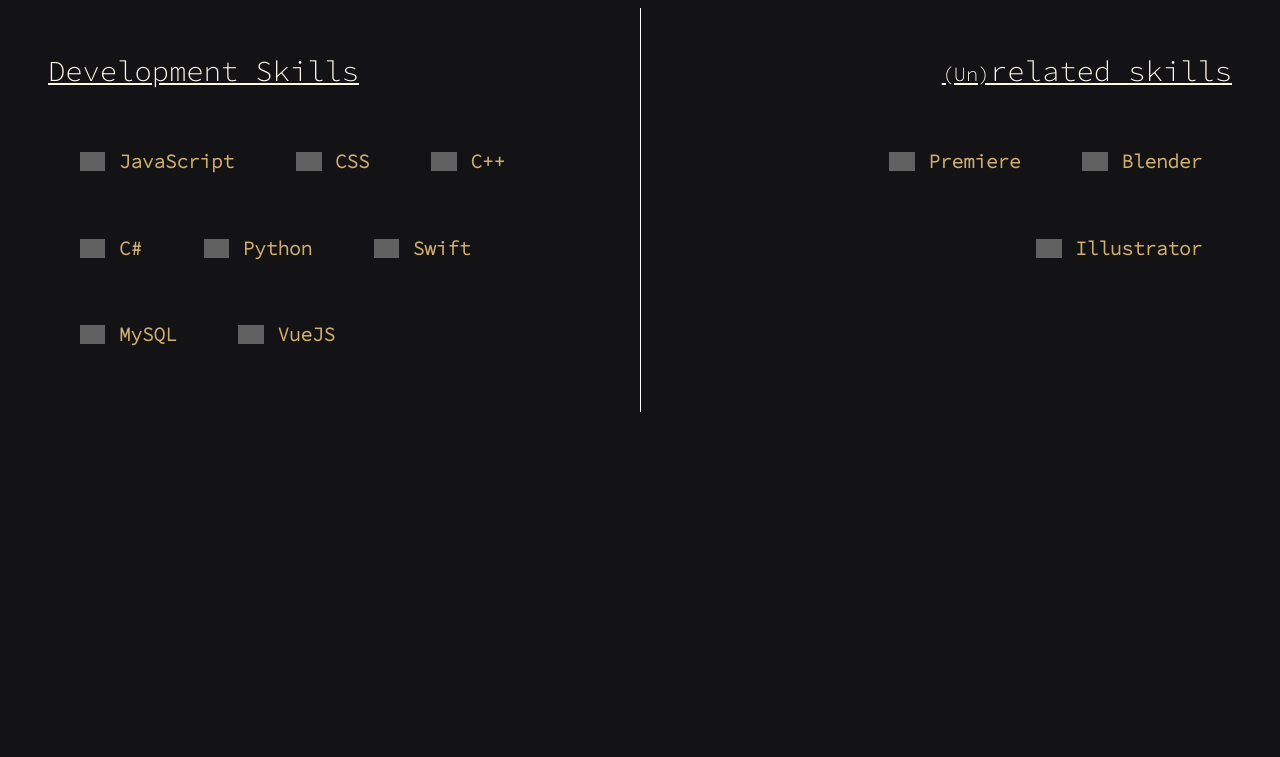
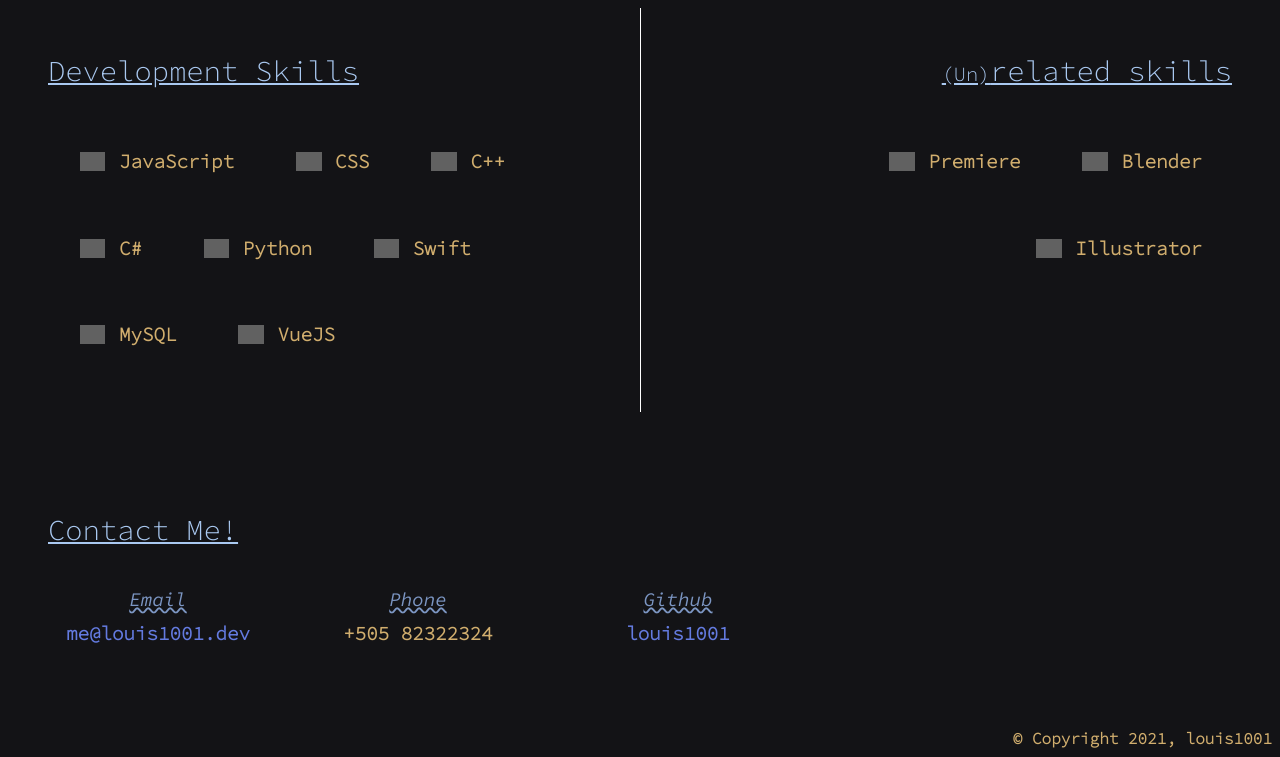
Before and after one commit to louis1001/louis1001.github.io, a plain HTML site: page en.html in a window 1280 px wide. Shown: the part 574-1331 px from the top of the page. Before the commit the page ends 1074 px from the top, so only its background shows below. Drawn offline with Linux system fonts and the light colour scheme; grey boxes are pictures that could not be loaded; a web font is replaced by a local one.

Commit message:
Adds some contact info and copyright.

```diff
--- a/assets/styles/styles.css
+++ b/assets/styles/styles.css
@@ -3,7 +3,9 @@ html {
     --main-col: rgb(209, 174, 110);
     --heading-col: rgb(219, 151, 95);
     --sub-heading-col: rgb(199, 207, 212);
-    --sec-heading-col: rgb(255 249 234);
+    --sec-heading-col: rgb(170 201 241);
+    --h4-col: rgb(124 150 195);
+    --link-col: rgb(100, 123, 224);
 }
 
 body {
@@ -12,6 +14,19 @@ body {
     font-family: 'Source Code Pro', monospace;
     font-weight: bold;
     font-size: 1.2rem;
+}
+
+main {
+    padding: 0 40px;
+}
+
+a {
+    color: var(--link-col);
+    text-decoration: none;
+}
+
+a:visited {
+    color: unset;
 }
 
 *::selection {
@@ -47,6 +62,14 @@ h3 {
     font-size: 1.8rem;
 }
 
+h4 {
+    color: var(--h4-col);
+    font-weight: lighter;
+    text-decoration: .08em underline wavy;
+    margin: 10px 0;
+    font-style: italic;
+}
+
 header img {
     max-width: 200px;
     border-radius: 100%;
@@ -77,7 +100,6 @@ img {
 #top-banner {
     display: flex;
     justify-content: space-between;
-    padding: 0 40px;
 }
 
 #top-banner>section {
@@ -125,7 +147,26 @@ img {
     flex-direction: row-reverse;
 }
 
+/* Contact Section */
+#contact {
+    margin-top: 100px;
+    max-width: max(700px, 50vw);
+}
+
+#contact-container {
+    display: flex;
+    justify-content: center;
+}
+
+#contact-container li {
+    list-style: none;
+    text-align: center;
+    padding: 0 20px;
+    min-width: calc(100%/3);
+}
+
 /* Footer */
 footer {
-    min-height: 80px;
+    text-align: right;
+    margin-top: 80px;
 }
--- a/en.html
+++ b/en.html
@@ -81,8 +81,24 @@
                 </ul>
                 </section>
         </section>
-
+        <section id="contact">
+            <h3>Contact Me!</h3>
+            <ul id="contact-container">
+                <li>
+                    <h4>Email</h4>
+                    <a href="mailto:me@louis1001.dev">me@louis1001.dev</a>
+                </li>
+                <li>
+                    <h4>Phone</h4>
+                    <span>+505 82322324</span>
+                </li>
+                <li>
+                    <h4>Github</h4>
+                    <a href="github.com/louis1001">louis1001</a>
+                </li>
+            </ul>
+        </section>
     </main>
-    <footer></footer>
+    <footer><small>&copy; Copyright 2021, louis1001</small</footer>
 </body>
 </html>
```
Also changed, not shown: es.html (+18 -1 lines).
